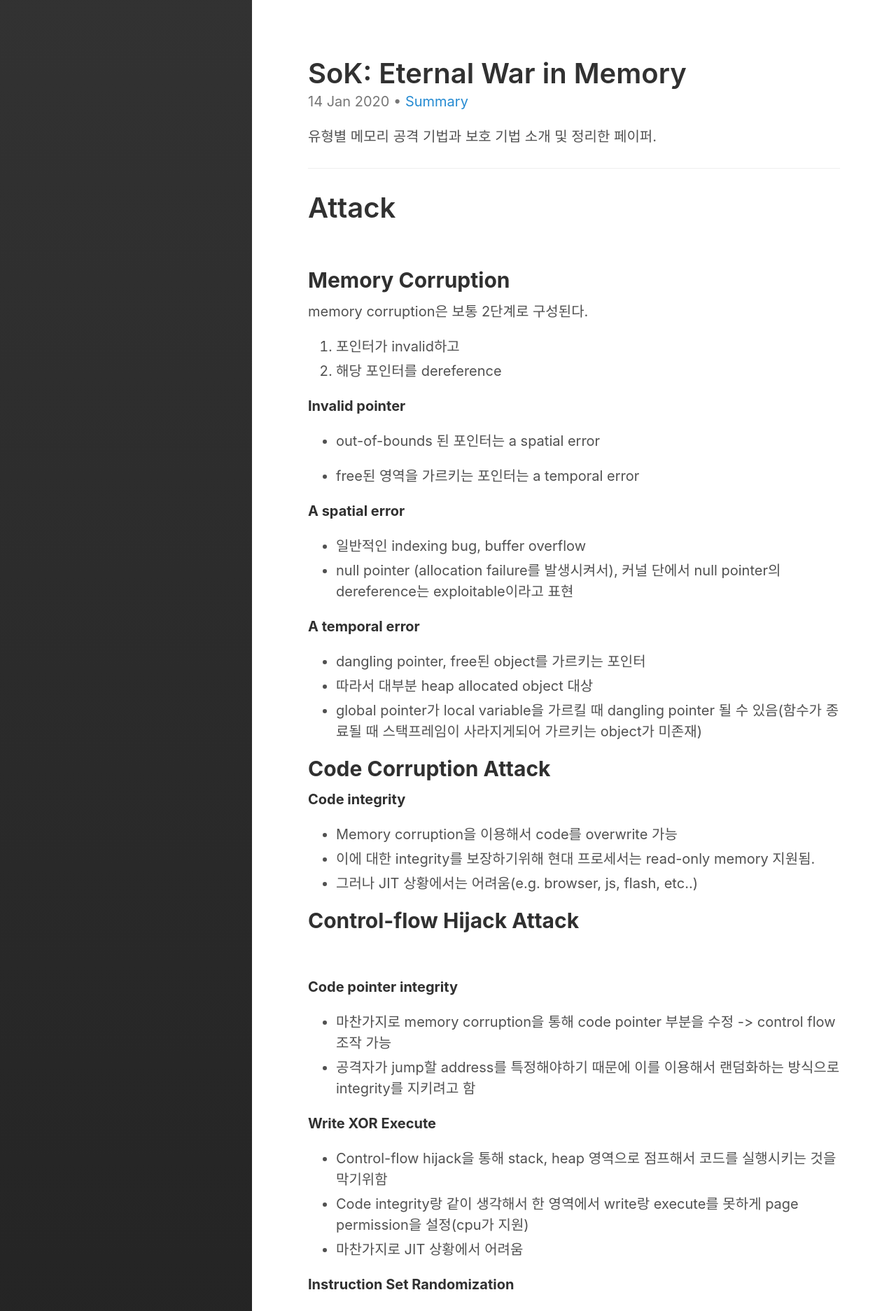
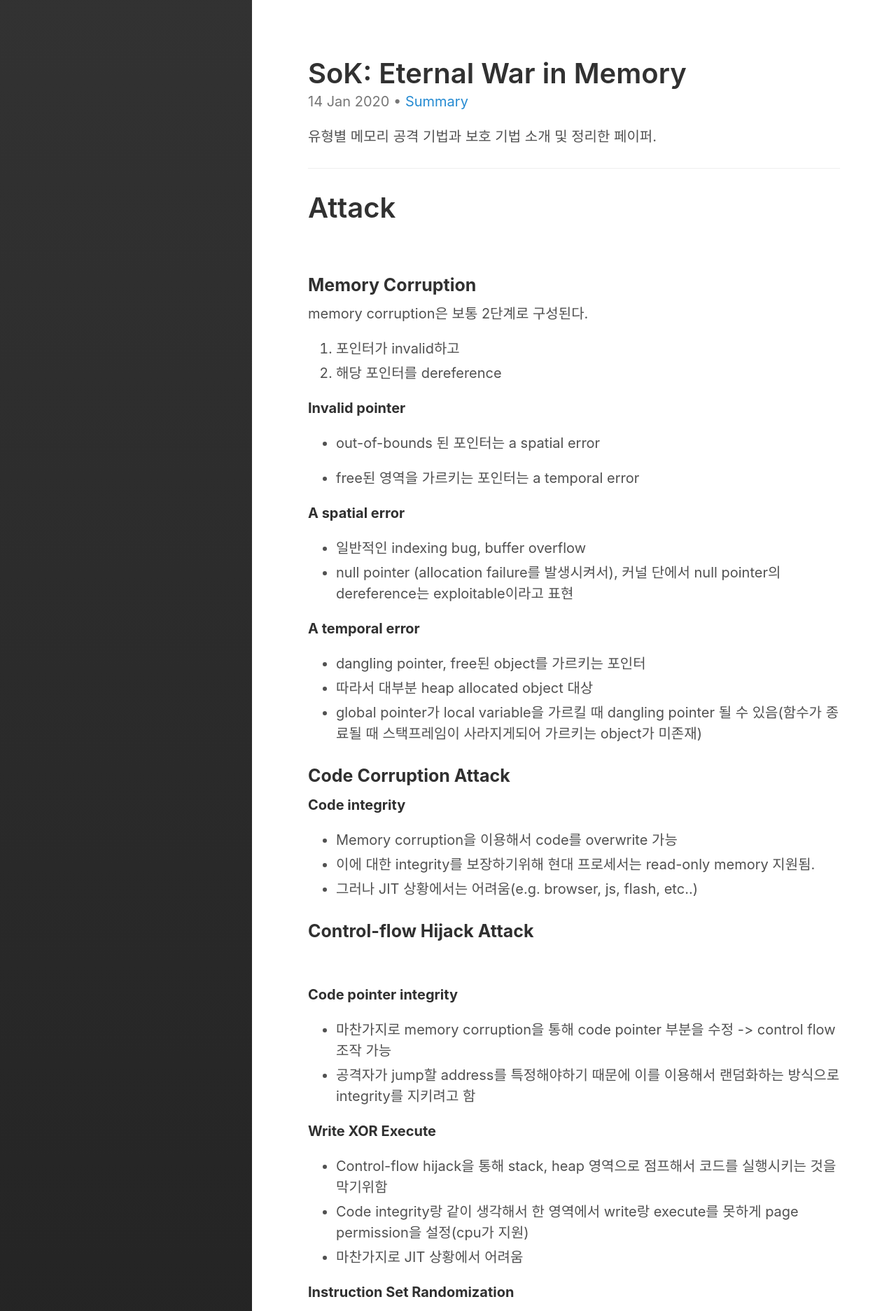
Before and after one commit to blingcho/blingcho.github.io, a Jekyll site: the page built from _posts/survey/2020-01-14-Sok-eternal-war-in-memory.md, in a window 1280 px wide. Shown: the top 1873 px of the page at 70% size. Built offline with Jekyll 4.4.1, drawn with Linux system fonts in a browser that asks for light colours; some of the changed text lies outside the part shown.

Commit message:
20-01-13

```diff
--- a/_posts/survey/2020-01-14-Sok-eternal-war-in-memory.md
+++ b/_posts/survey/2020-01-14-Sok-eternal-war-in-memory.md
@@ -14,7 +14,7 @@ ___
 # Attack
 <br>
 
-## **Memory Corruption**
+### **Memory Corruption**
 
 memory corruption은 보통 2단계로 구성된다.
 
@@ -37,7 +37,7 @@ memory corruption은 보통 2단계로 구성된다.
 - 따라서 대부분 heap allocated object 대상
 - global pointer가 local variable을 가르킬 때 dangling pointer 될 수 있음(함수가 종료될 때 스택프레임이 사라지게되어  가르키는 object가 미존재)
 
-## **Code Corruption Attack**
+### **Code Corruption Attack**
 
 **Code integrity**
 
@@ -45,7 +45,7 @@ memory corruption은 보통 2단계로 구성된다.
 - 이에 대한 integrity를 보장하기위해 현대 프로세서는 read-only memory 지원됨.
 - 그러나 JIT 상황에서는 어려움(e.g. browser, js, flash, etc..)
 
-## **Control-flow Hijack Attack**
+### **Control-flow Hijack Attack**
 <br>
 
 **Code pointer integrity**
@@ -107,16 +107,16 @@ ___
 - 간단한 reference monitor 종류는 낮은 오버헤드로 구현가능([taint checking](http://www.icode-project.eu/media/page-media/7/minemu-raid11.pdf), [ROP detector](https://www.researchgate.net/profile/Marcel_Winandy/publication/221609042_ROPdefender_A_detection_tool_to_defend_against_return-oriented_programming_attacks/links/0fcfd50d09cae46eb2000000/ROPdefender-A-detection-tool-to-defend-against-return-oriented-programming-attacks.pdf))
 
 
-## **Protection**
+### **Protection**
 1. **Enforce policy** : 사용하는 정책이 효과적인 지?
 2. **False negatives** : 미탐지는 없는지?
 3. **False positives** : 오탐지는 없는지?
 
-## **Cost**
+### **Cost**
 1. **Performance overhead** : CPU-bound/IO-bound 특히 CPU-bound에 대한 performance overhead가 적어야함 통상 10% 정도가 deploy됨
 2. **Memory overhead** : inline monitor 같은 경우가 memory overhead 발생, performance overhead보다는 이쪽 오버헤드가 나음
 
-## **Compatibiliry**
+### **Compatibiliry**
 1. **Source compatibility** : 수작업으로 소스코드를 수정하지않아도 적용 가능
 2. **Binary compatibility** : unmodified된 binary module이 있어도 상관없음(unmodified binary에 대한 satety를 제공하지 않더라도)
 3. **Modularity support** : 각각의 모듈로 다뤄야한다(이해 잘안감).
@@ -125,7 +125,7 @@ ___
 # Probabilistic Methods
 <br>
 
-## **Address Space Randomization**
+### **Address Space Randomization**
 - 계속 나왔던 그 ASLR
 - 자료마다 randomly arrange 하는 영역이 다름. 본 논문에서는 code and data 영역이라고 표현하는데, 여기서 data space randomization과 차이점을 모르겠음([ASLR](https://pax.grsecurity.net/docs/aslr.txt), [DSR](http://seclab.cs.sunysb.edu/seclab/pubs/dsr.pdf))
 - 32bit 머신에서는 randomization의 entropy가 낮아서 효과적이지 않음(brute force, de-randomization 공격에 취약)
@@ -133,7 +133,7 @@ ___
 - DEP W^X가 있으니까 ASLR의 주된 포인트는 code
 - ASLR이랑 DSR 중간쯤으로 [PointGuard](https://www.usenix.org/legacy/event/sec03/tech/full_papers/cowan/cowan_html/)이 있고, 해당 논문은 하나의 키만으로 xor encryption을 해서 쉽게 복구가능([링크](https://lirias.kuleuven.be/retrieve/60100))
 
-## **Data space randomization**
+### **Data space randomization**
 - ASR처럼 location을 randomization하는게 아니라 representation을 랜덤화
 - 같은 "points-to" sets에 포함되는 variables는 같은 키 사용
 - 평균적으로 15%의 오버헤드
@@ -144,14 +144,14 @@ ___
 # Memory Safety
 <br>
 
-## **Spatial safety with pointer bounds**
+### **Spatial safety with pointer bounds**
 - spatial memory safety를 위해서는 pointer bounds를 추적해야함
 - [Softbound](https://repository.upenn.edu/cgi/viewcontent.cgi?article=1941&context=cis_reports)는 metadata를 pointer와 떨어뜨려 compatibility를 해결(이전에는 소스코드 annotation을 통해 pointer structure가 metadata를 가지게 하는 방법이 제안되었음/큰 소스코드에 부적합)
 - 이 방법은 모든 모듈이 적용될 경우 FP, FN 모두 제로
 - 그러나 평균적으로 오버헤드가 67%로 매우 느림
 - 그리고 unprotected library와는 제한된 compatibility 제공(metadata update가 안되서 FP 발생)
 
-## **Spatial safety with object bounds**
+### **Spatial safety with object bounds**
 - pointer에 metadata를 연결하는게 아닌 object에 연관지음
 - 할당된 메모리의 영역을 아는 것 만으로는 불충분 -> 포인터가 다른 오브젝트를 가르키고있어도 모름
 - 역참조되지 않으면 out-of-bound 가능
@@ -160,7 +160,7 @@ ___
 - CRED 오버헤드는 2x, a static points-to analysis로 1.2x까지 낮춤([automatic pool allocation](http://www.cs.cmu.edu/afs/cs/academic/class/15745-s06/web/handouts/lattner-pldi05.pdf))
 - 현재 가장 빠른 방식은 [Baggy Bounds Checking](https://www.usenix.org/legacy/event/sec09/tech/full_papers/sec09_memory.pdf), 60%의 오버헤드
 
-## **Temporal safety**
+### **Temporal safety**
 - spatial safety 외에 uaf, double free 같은 취약점도 존재.
 - 이러한 취약점은 기존의 bound checking으로 탐지 불가능
 1. **special allocators** : 한번 할당한 가상메모리를 절대 다시 사용하지 않음으로 해결. 낭비가 심하고 dangling pointer 같은 문제는 해결하지 못함
@@ -171,11 +171,11 @@ ___
 # Generic Attack Defenses
 <br>
 
-## **Data integrity**
+### **Data integrity**
 1. **safe objects** : static pointer analysis를 통해 unsafe한 오브젝트를 찾음(계산되어서 참조하는 값). unsafe object(unsafe pointer의 points-to sets)를 부를때 각 바이트를 마크하고 instrument함([이해안됨](http://citeseerx.ist.psu.edu/viewdoc/download?doi=10.1.1.65.1702&rep=rep1&type=pdf)/unsafe or not만 구분해서 마크한다는 의미로 추정됨). 오버헤드는 50%~100%정도이다.
 2. **points-to sets** : points-to set마다 각자의 마크(식별ID/여러집합/같은 집합 안에서는 취약할 수 있음)를 shadow memory에 저장([WIT](https://ieeexplore.ieee.org/stamp/stamp.jsp?arnumber=4531158)). 특정 포인터는 point analysis를 통해 dereference 할 수 있는 points-to set '만' dereference 가능. 오버헤드는 525%정도이고 binary compatible을 만족하지 못한다.<br> safe object에서 언급된 방식에서 해결못한 read를 통한 control hijack을 해결하기 위해 indirect call과 관련된 points-to set도 생성.
 
-## **Data-flow integrity**
+### **Data-flow integrity**
 - [Data-flow integrity](https://static.usenix.org/event/osdi06/tech/full_papers/castro/castro.pdf)
 - 마지막 write instruction이 올바른지 read 시 체크
 - write instruction마다 ID를 가지고 있고 정적으로 허용될 수 있는 ID를 미리 계산
@@ -187,11 +187,11 @@ ___
 <br>
 
 
-## **Code pointer integrity**
+### **Code pointer integrity**
 - GOT, VT에 있는 포인터는 read-only로 보호할 수 있지만, 그 외에는 writable 해야됨(SRA, function pointer 등등)
 - code pointer의 integrity를 보장하여도 control-flow hijack 가능
 - e.g. UAF, dangling pointer 등등
 
-## **Control-flow integrity**
+### **Control-flow integrity**
 1. **Dynamic return integrity** : SSP(Canary value), Shadow stack과 같이 saved return address에 대한 integrity. [shadow stack](https://static.usenix.org/event/osdi06/tech/full_papers/castro/castro.pdf) 같은 경우 saved return address를 shadow stack에 push하고 retunr시 program stack과 비교. <br>두 stack을 overwriting하면 취약해서 shadow stack을 보호하기 위해 guard pages, switching write permission 사용한 접근법도 있음([RAD](https://ieeexplore.ieee.org/stamp/stamp.jsp?arnumber=918971)). SSP의 경우 오버헤드가 1%보다 작고, shadow stack의 경우 unprotected의 오버헤드는 5%, 그러나 protected는 10x배 느려짐.
 2. **Static control-flow graph integrity** : static하게 미리 control-flow graph를 만듬. WIT와 다르게 ID를 포인터 옆에 저장. jumping하기 전에 체크. runtime에서는 return address가 하나지만 이 방법에서는 여러개가 가능함.
```
Also changed, not shown: other parts of _posts/survey/2020-01-14-Sok-eternal-war-in-memory.md (+6 -6 lines).
